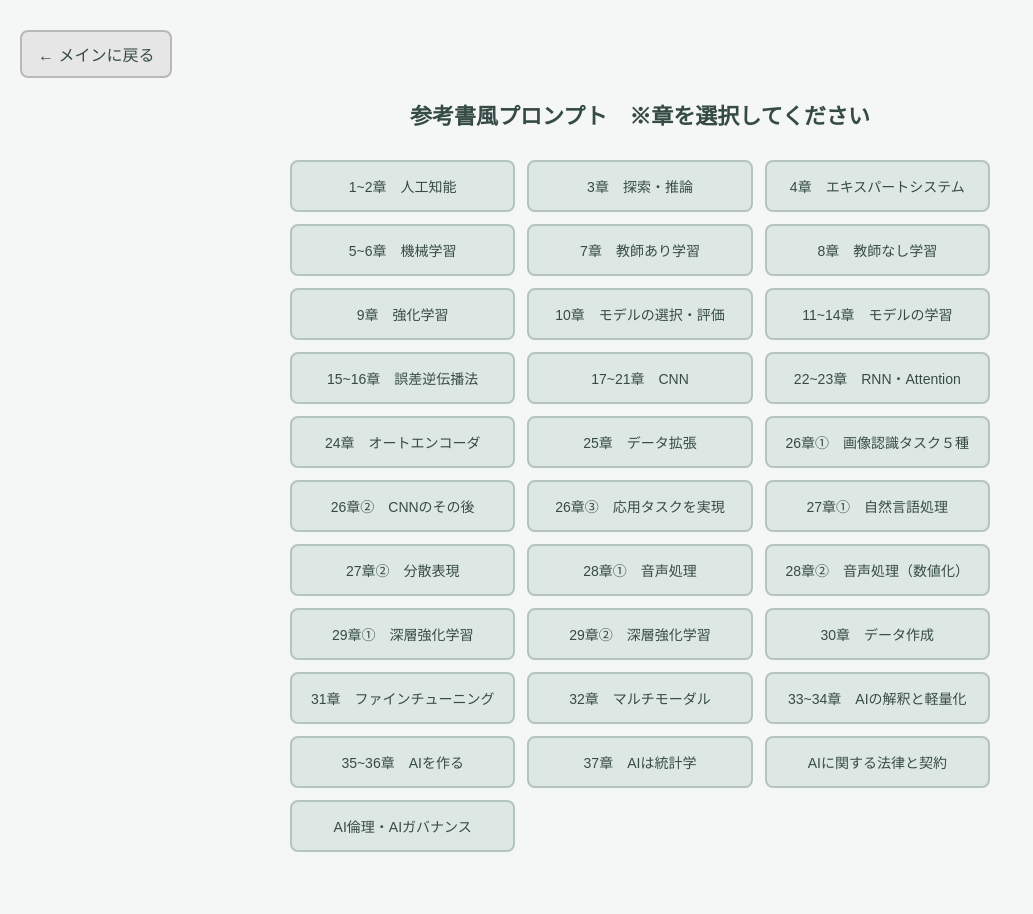
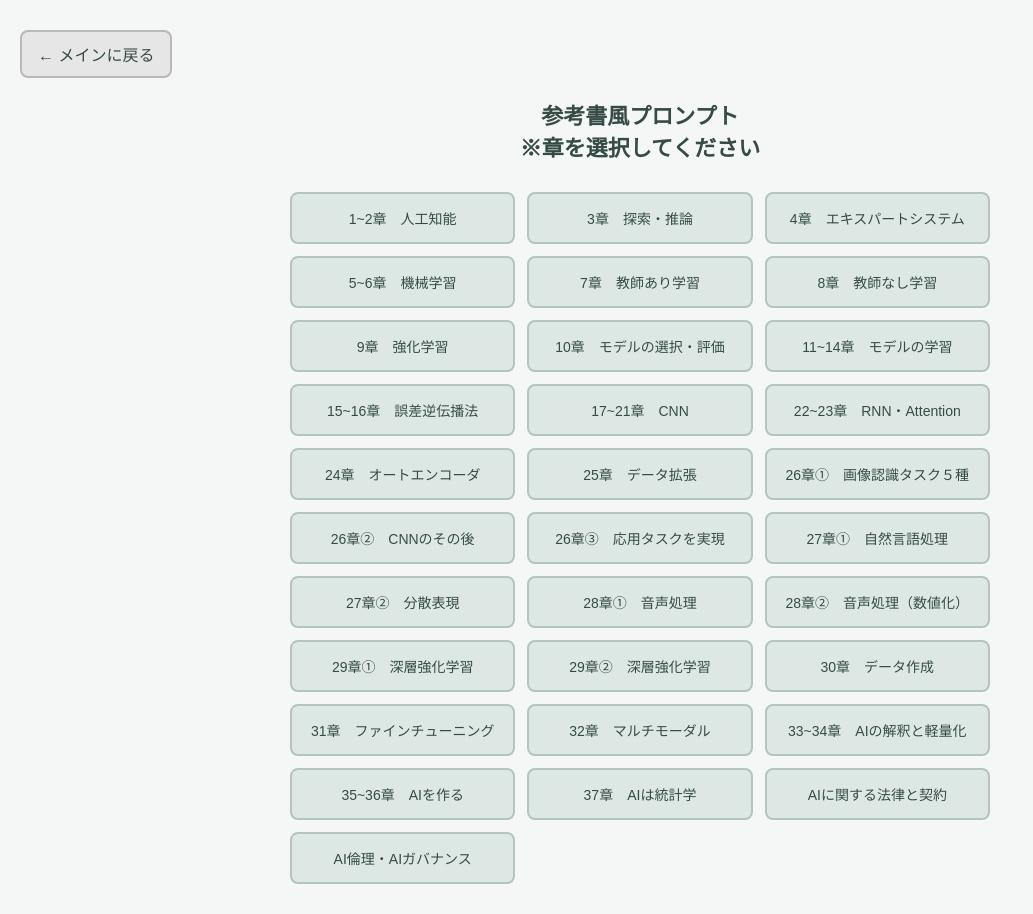
Before and after one commit to riveira0707/G_kentei_tool, a plain HTML site: page 参考書風プロンプト.html in a window 1280 px wide. Shown: the whole page, without its empty margins (0-1033 px from the left). Before the commit the page ends 882 px from the top, so only its background shows below. Drawn offline with Linux system fonts and the light colour scheme.

Commit message:
Update 参考書風プロンプト.html

```diff
--- a/参考書風プロンプト.html
+++ b/参考書風プロンプト.html
@@ -17,7 +17,7 @@ button:hover{background:#c5d8d2;}
 </head>
 <body>
 <a href="index.html" class="back">← メインに戻る</a>
-<h1>参考書風プロンプト　※章を選択してください</h1>
+<h1>参考書風プロンプト<br>※章を選択してください</h1>
 <div class="btns">
 <button onclick="location.href='sanko_pages/ch1_2.html'">1~2章　人工知能</button>
 <button onclick="location.href='sanko_pages/ch3.html'">3章　探索・推論</button>
```
